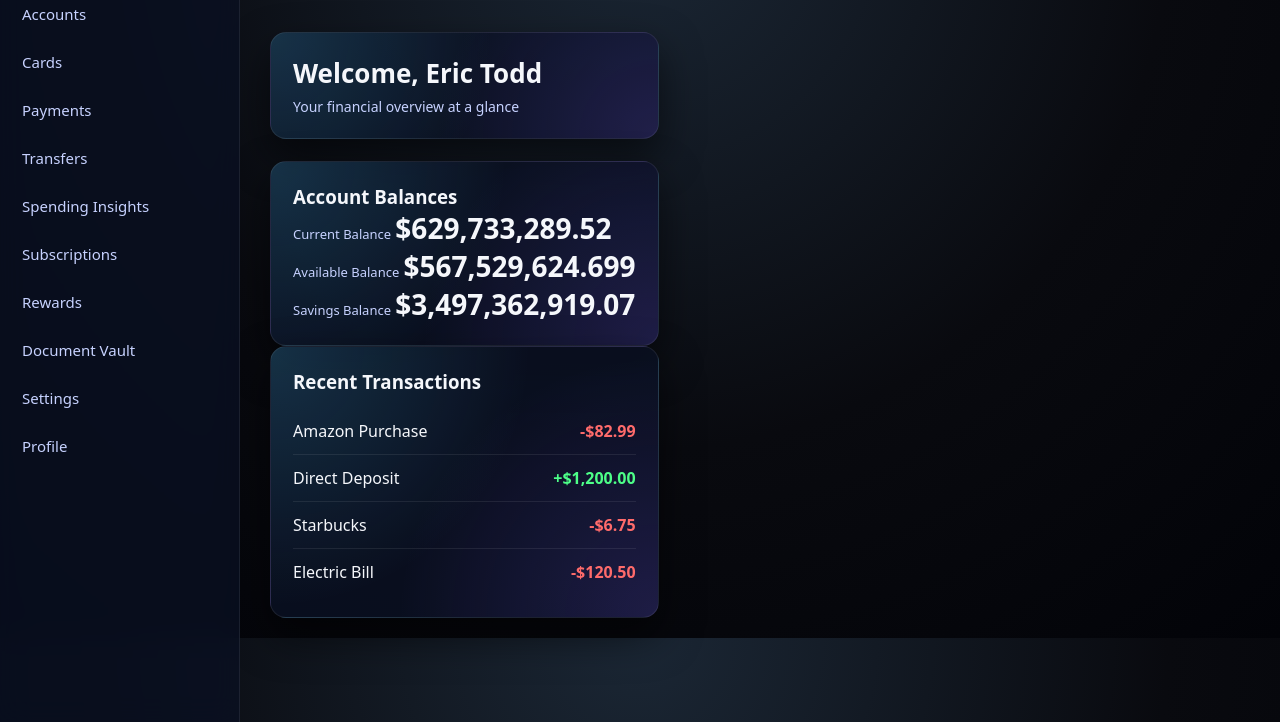
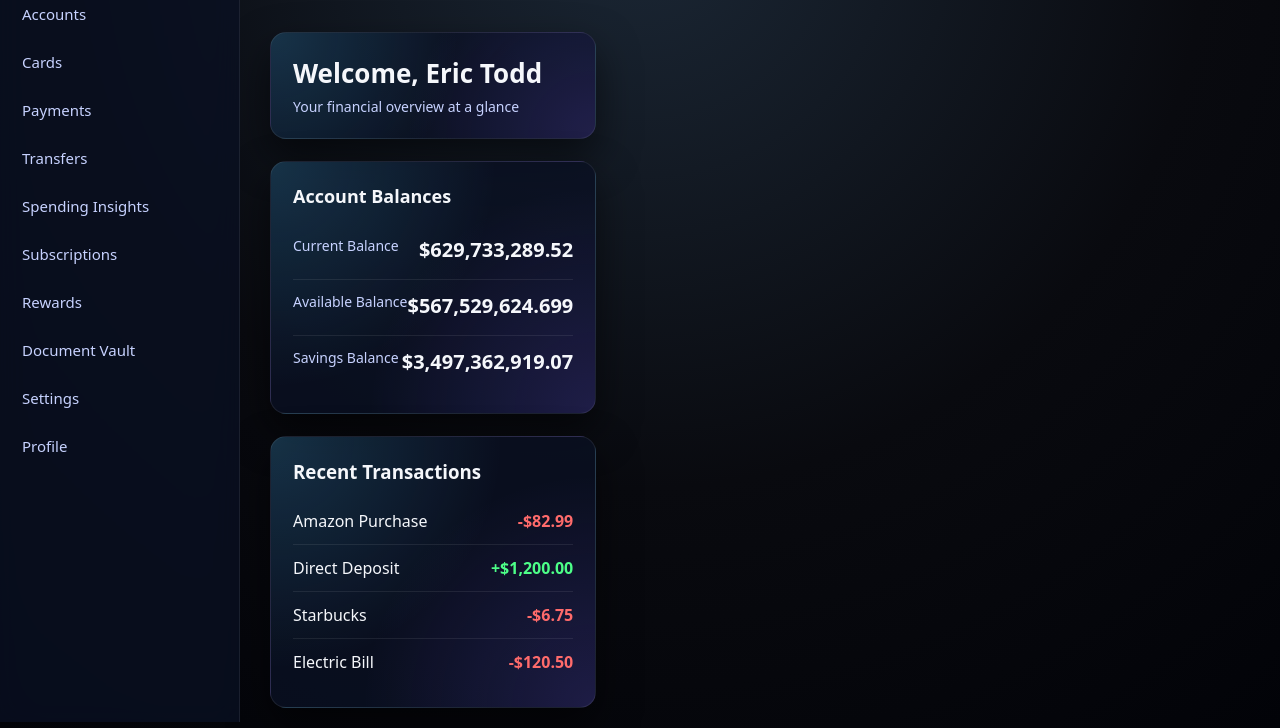
Before and after one commit to veteransbank0-byte/Veterans-Ultimate-Bank, a plain HTML site: page dashboard.html in a window 1280 px wide. Shown: the part 78-806 px from the top of the page. Drawn offline with Linux system fonts and the light colour scheme.

Commit message:
Add styles for combined balance card
Added styles for combined balance card section.

```diff
--- a/css/dashboard.css
+++ b/css/dashboard.css
@@ -125,7 +125,7 @@
     box-shadow: 0 18px 40px rgba(0, 0, 0, 0.55);
 }
 
-/* SUMMARY GRID */
+/* SUMMARY GRID (NOT USED NOW BUT KEEP FOR FUTURE) */
 .summary-grid {
     display: grid;
     grid-template-columns: repeat(auto-fit, minmax(260px, 1fr));
@@ -176,3 +176,34 @@
 .amount.positive {
     color: #4dff88;
 }
+
+/* ⭐ COMBINED BALANCE CARD (NEW SECTION YOU NEEDED) */
+.combined-balance-card {
+    margin-bottom: 22px;
+}
+
+.combined-balance-card h3 {
+    font-size: 18px;
+    margin-bottom: 16px;
+}
+
+.balance-row {
+    display: flex;
+    justify-content: space-between;
+    padding: 12px 0;
+    border-bottom: 1px solid rgba(255, 255, 255, 0.08);
+}
+
+.balance-row:last-child {
+    border-bottom: none;
+}
+
+.balance-row .label {
+    font-size: 14px;
+    color: #c7d2ff;
+}
+
+.balance-row .balance {
+    font-size: 20px;
+    font-weight: 700;
+}
```
